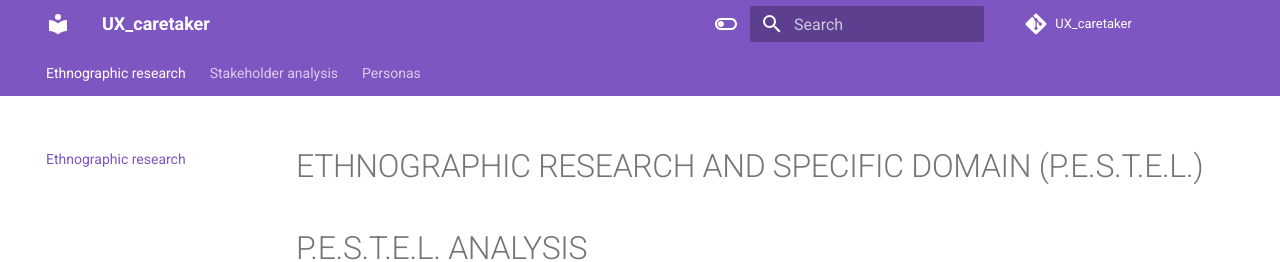
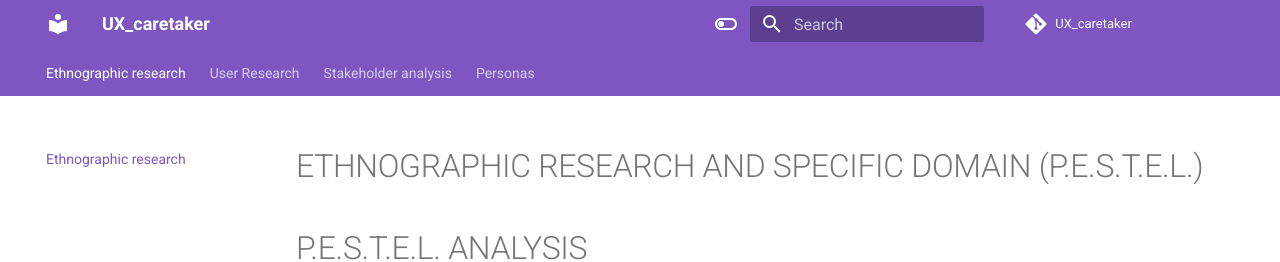
Before and after one commit to teragramgius/GherryPlus, an MkDocs documentation site: the page built from docs/index.md, in a window 1280 px wide and 900 px high. Shown: the top 262 px of the window. Built offline with MkDocs 1.6.1 and Material for MkDocs 9.7.7, drawn with Linux system fonts in a browser that asks for light colours; comment, search, counter and statistics services are not loaded; the version menu is left out.

Commit message:
Update mkdocs.yml

```diff
--- a/mkdocs.yml
+++ b/mkdocs.yml
@@ -4,6 +4,7 @@ site_url:
 
 nav:
     - Ethnographic research: index.md
+    - User Research: userreasearch.md
     - Stakeholder analysis: stakeholders.md
     - Personas: personas.md
 
```
